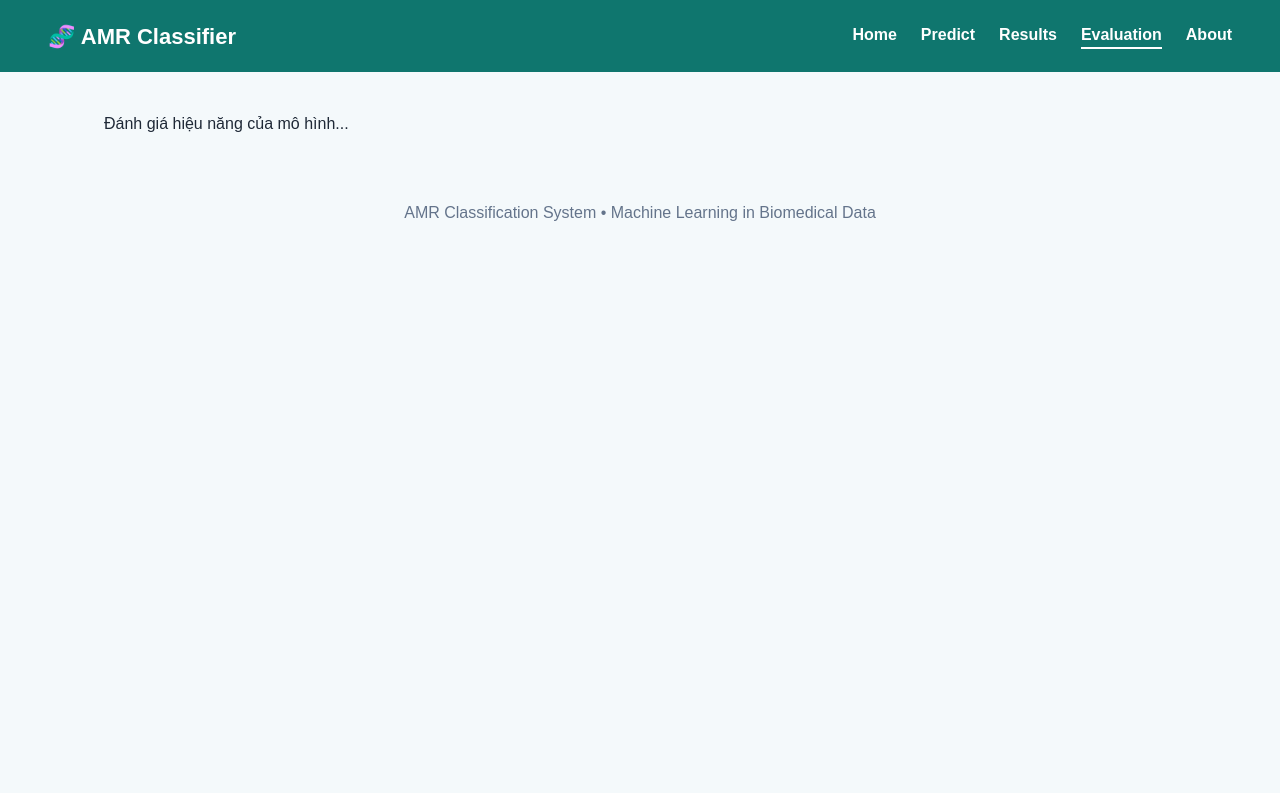
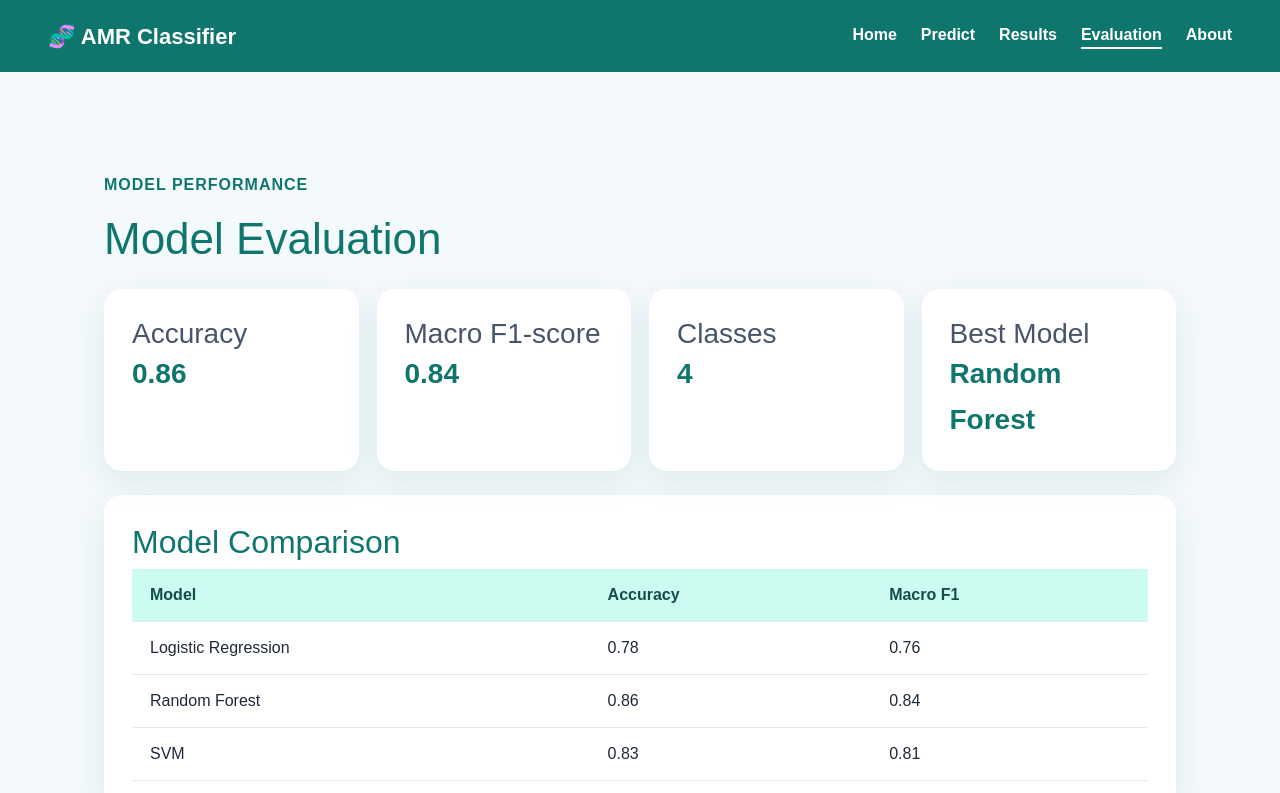
Before and after one commit to hoanganhcq/AMR_Classification, a React (Create React App) app: page /evaluation in a window 1280 px wide. Shown: the top 793 px of the page. Built offline with nearby package versions, Linux system fonts and the light colour scheme.

Commit message:
pages/Evaluation

```diff
--- a/src/pages/Evaluation.jsx
+++ b/src/pages/Evaluation.jsx
@@ -1,8 +1,52 @@
+import MetricCard from "../components/MetricCard";
+
 const Evaluation = () => {
     return (
-        <div>
-            Đánh giá hiệu năng của mô hình...
-        </div>
+        <section className="page">
+            <p className="eyebrow">Model Performance</p>
+            <h1>Model Evaluation</h1>
+
+            <div className="metric-grid">
+                <MetricCard title="Accuracy" value="0.86" />
+                <MetricCard title="Macro F1-score" value="0.84" />
+                <MetricCard title="Classes" value="4" />
+                <MetricCard title="Best Model" value="Random Forest" />
+            </div>
+
+            <div className="table-card">
+                <h2>Model Comparison</h2>
+
+                <table>
+                    <thead>
+                        <tr>
+                            <th>Model</th>
+                            <th>Accuracy</th>
+                            <th>Macro F1</th>
+                        </tr>
+                    </thead>
+
+                    <tbody>
+                        <tr>
+                            <td>Logistic Regression</td>
+                            <td>0.78</td>
+                            <td>0.76</td>
+                        </tr>
+
+                        <tr>
+                            <td>Random Forest</td>
+                            <td>0.86</td>
+                            <td>0.84</td>
+                        </tr>
+
+                        <tr>
+                            <td>SVM</td>
+                            <td>0.83</td>
+                            <td>0.81</td>
+                        </tr>
+                    </tbody>
+                </table>
+            </div>
+        </section>
     );
 }
 
```
